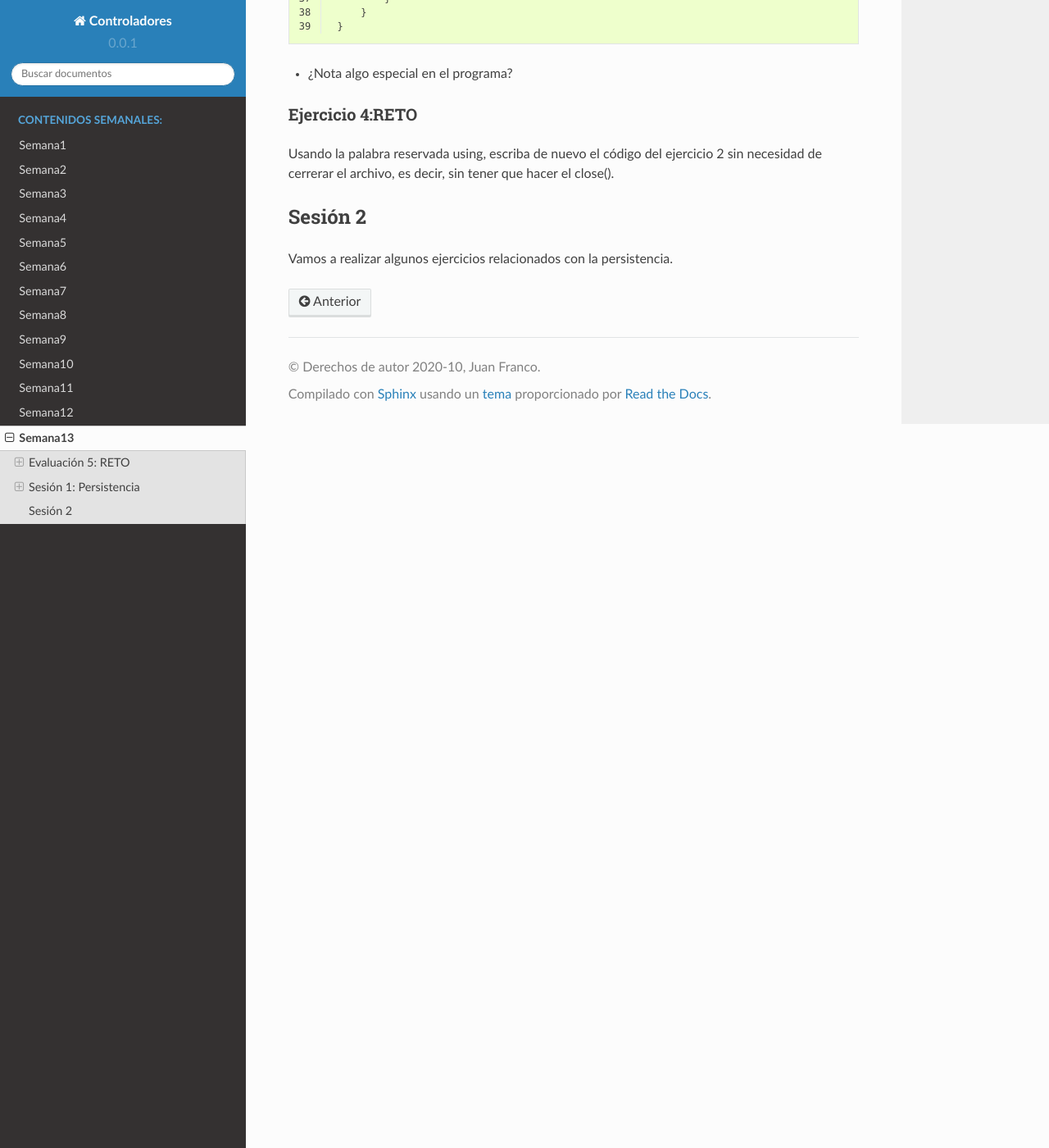
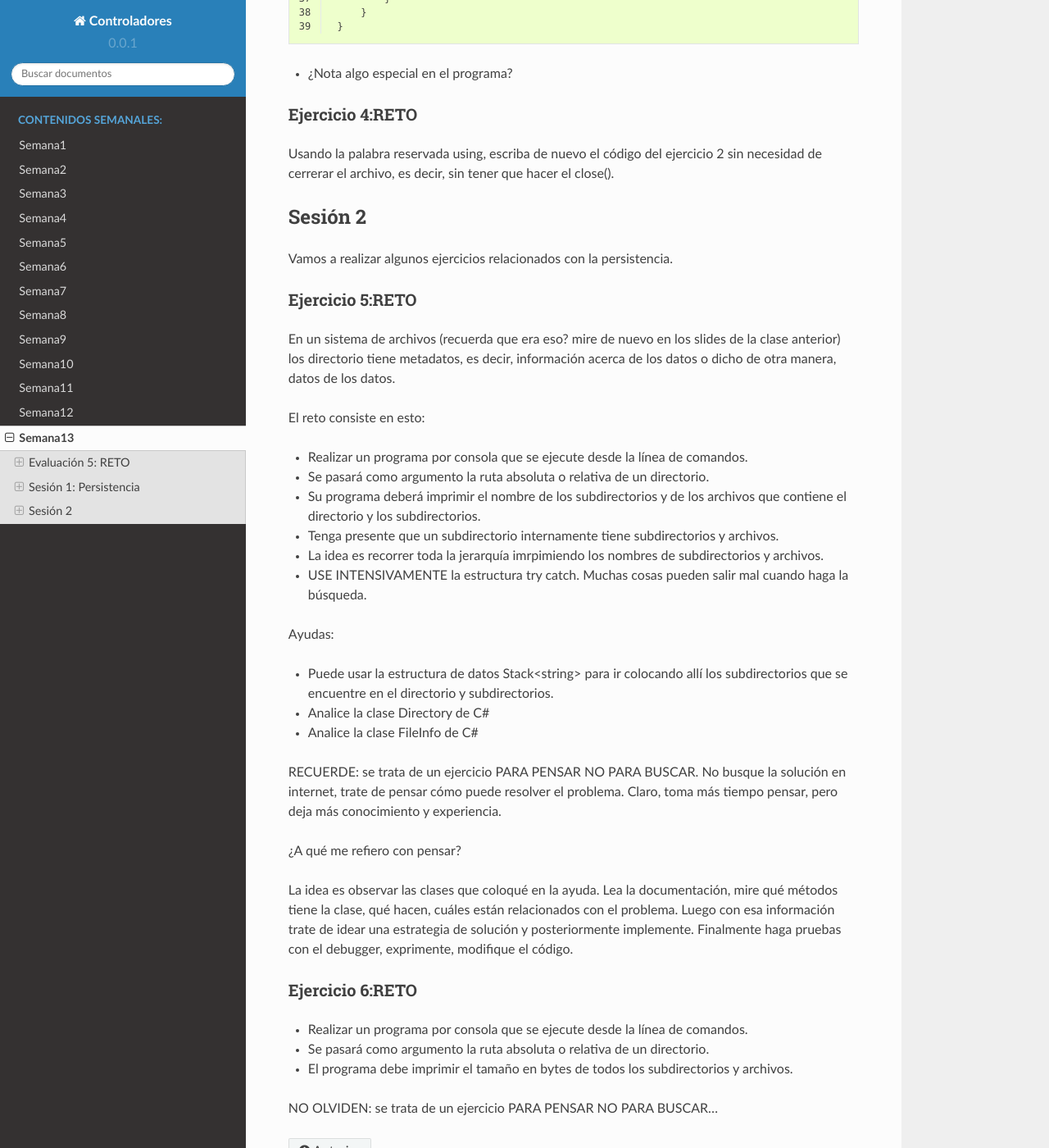
Before and after one commit to juanferfranco/controladores, a Sphinx documentation site: the page built from docs/_semana13/semana13.rst, in a window 1280 px wide and 1400 px high, scrolled down 3925 px. Shown: the whole window at 82% size. Built offline with Sphinx 7.4.7 and the Read the Docs theme 2.0.0, drawn with Linux system fonts in a browser that asks for light colours.

Commit message:
add section 2 to week 13

```diff
--- a/docs/_semana13/semana13.rst
+++ b/docs/_semana13/semana13.rst
@@ -215,3 +215,48 @@
 Sesión 2
 ---------
 Vamos a realizar algunos ejercicios relacionados con la persistencia.
+
+Ejercicio 5:RETO
+^^^^^^^^^^^^^^^^^^
+En un sistema de archivos (recuerda que era eso? mire de nuevo en los slides de la clase
+anterior) los directorio tiene metadatos, es decir, información acerca de los datos o dicho
+de otra manera, datos de los datos.
+
+El reto consiste en esto:
+
+* Realizar un programa por consola que se ejecute desde la línea de comandos.
+* Se pasará como argumento la ruta absoluta o relativa de un directorio.
+* Su programa deberá imprimir el nombre de los subdirectorios y de los archivos
+  que contiene el directorio y los subdirectorios.
+* Tenga presente que un subdirectorio internamente tiene subdirectorios y archivos.
+* La idea es recorrer toda la jerarquía imrpimiendo los nombres de subdirectorios
+  y archivos.
+* USE INTENSIVAMENTE la estructura try catch. Muchas cosas pueden salir mal
+  cuando haga la búsqueda.
+
+Ayudas:
+
+* Puede usar la estructura de datos Stack<string> para ir colocando allí los
+  subdirectorios que se encuentre en el directorio y subdirectorios.
+* Analice la clase Directory de C#
+* Analice la clase FileInfo de C#
+
+RECUERDE: se trata de un ejercicio PARA PENSAR NO PARA BUSCAR. No busque la solución
+en internet, trate de pensar cómo puede resolver el problema. Claro, toma más tiempo
+pensar, pero deja más conocimiento y experiencia.
+
+¿A qué me refiero con pensar?
+
+La idea es observar las clases que coloqué en la ayuda. Lea la documentación, mire
+qué métodos tiene la clase, qué hacen, cuáles están relacionados con el problema.
+Luego con esa información trate de idear una estrategia de solución y posteriormente
+implemente. Finalmente haga pruebas con el debugger, exprimente, modifique el código.
+
+Ejercicio 6:RETO
+^^^^^^^^^^^^^^^^^^
+
+* Realizar un programa por consola que se ejecute desde la línea de comandos.
+* Se pasará como argumento la ruta absoluta o relativa de un directorio.
+* El programa debe imprimir el tamaño en bytes de todos los subdirectorios y archivos.
+
+NO OLVIDEN: se trata de un ejercicio PARA PENSAR NO PARA BUSCAR...
```
